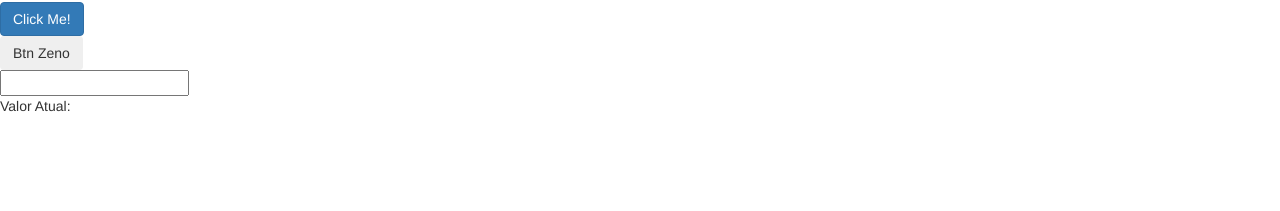
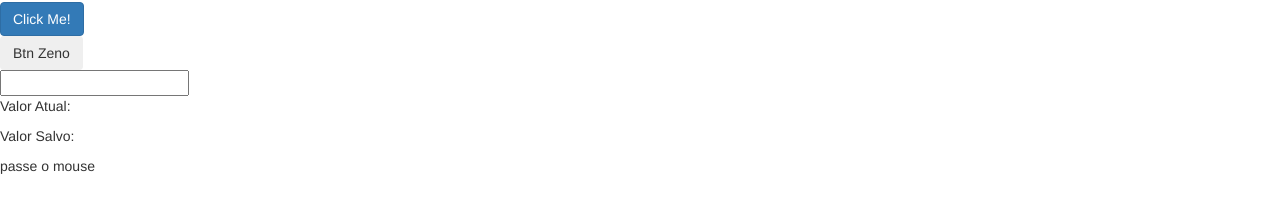
Before and after one commit to zenojr/data-biding-zeno, an Angular app: page / in a window 1280 px wide. Shown: the part 947-1158 px from the top of the page. Before the commit the page ends 1113 px from the top, so only its background shows below. Built offline with nearby package versions, Linux system fonts and the light colour scheme.

Commit message:
data biding final

```diff
--- a/src/app/data-biding/data-biding.component.css
+++ b/src/app/data-biding/data-biding.component.css
@@ -0,0 +1,4 @@
+.highligh{
+    background-color: rgb(0, 140, 255);
+    font-weight: bold;
+}
--- a/src/app/data-biding/data-biding.component.html
+++ b/src/app/data-biding/data-biding.component.html
@@ -49,8 +49,19 @@
     </div>
     <input type="text"
     (keyup) = "onKeyUp($event)"
-    (keyup.enter) = "salvarValor($event.target.value)"  />
+    (keyup.enter) = "salvarValor(campoInput.value)"
+    (blur) = "salvarValor(campoInput.value)"
+    #campoInput
+    />
     <p>Valor Atual: {{ valorAtual }}</p>
+    <p>Valor Salvo: {{ valorSalvo }}</p>
+
+    <span (mouseover) = "onMouseOverOut()"
+          (mouseout) = "onMouseOverOut()"
+          [class.highligh] = "isMouseOver"
+    >
+      passe o mouse
+    </span>
   </article>
   <br><br>
 
--- a/src/app/data-biding/data-biding.component.ts
+++ b/src/app/data-biding/data-biding.component.ts
@@ -10,7 +10,10 @@ export class DataBidingComponent implements OnInit {
   url: string = 'http://zenofranca.com';
   urlImagem = 'http://lorempixel.com/400/200/food/';
 
+  valorAtual: string = '';
+  valorSalvo: string = '';
 
+  isMouseOver: boolean = false;
 
   getValor() {
     return 1;
@@ -30,12 +33,20 @@ export class DataBidingComponent implements OnInit {
     return alert('OK');
   }
 
-  valorAtual: string ='';
   onKeyUp(evento: KeyboardEvent){
+    this.valorAtual = (<HTMLInputElement>evento.target).value;
+  }
 
-    this.valorAtual = (<HTMLInputElement>evento.target).value;
+  salvarValor(valor){
+    this.valorSalvo = valor;
+  }
 
+  // mouseEvent(){ teste meu
+  //   return alert('SHOWW')
+  // }
 
+  onMouseOverOut(){
+    this.isMouseOver = !this.isMouseOver; // sempre vai negar o valor e executar
   }
 
   constructor() { }
```
